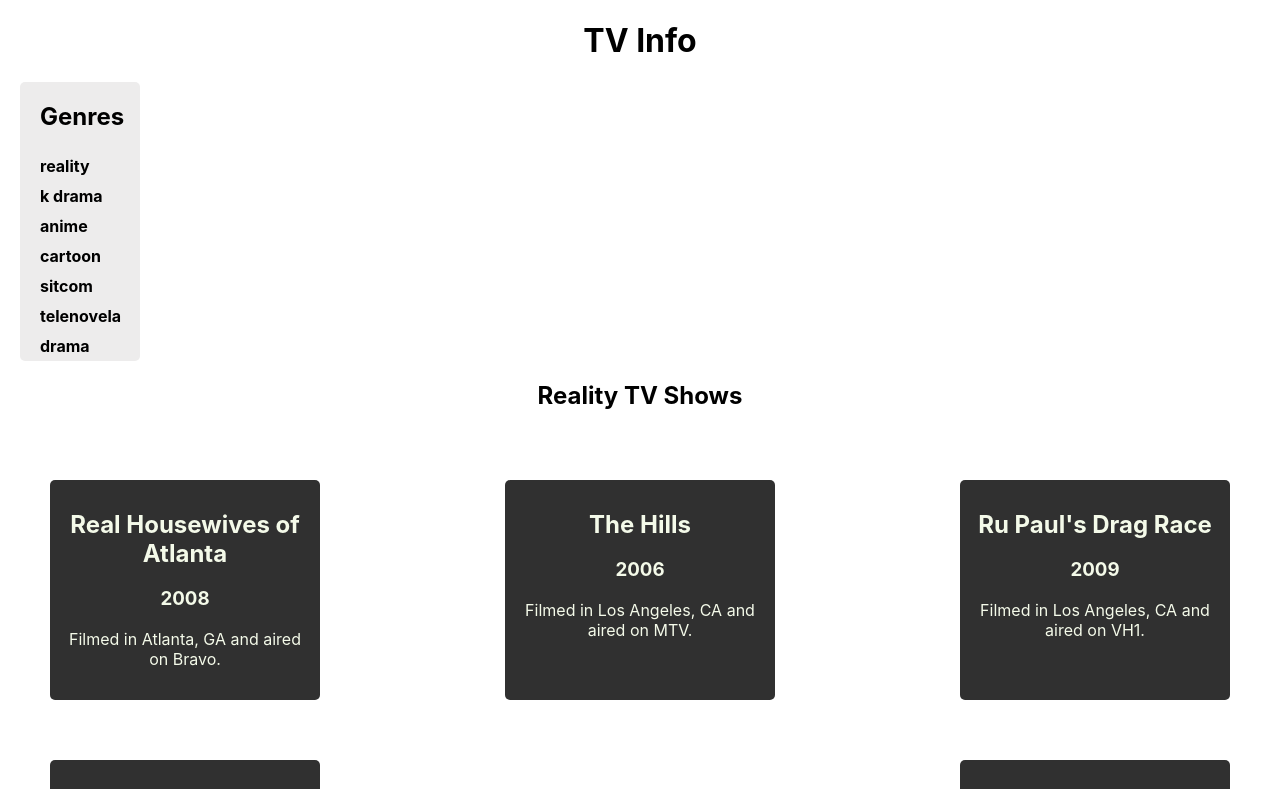
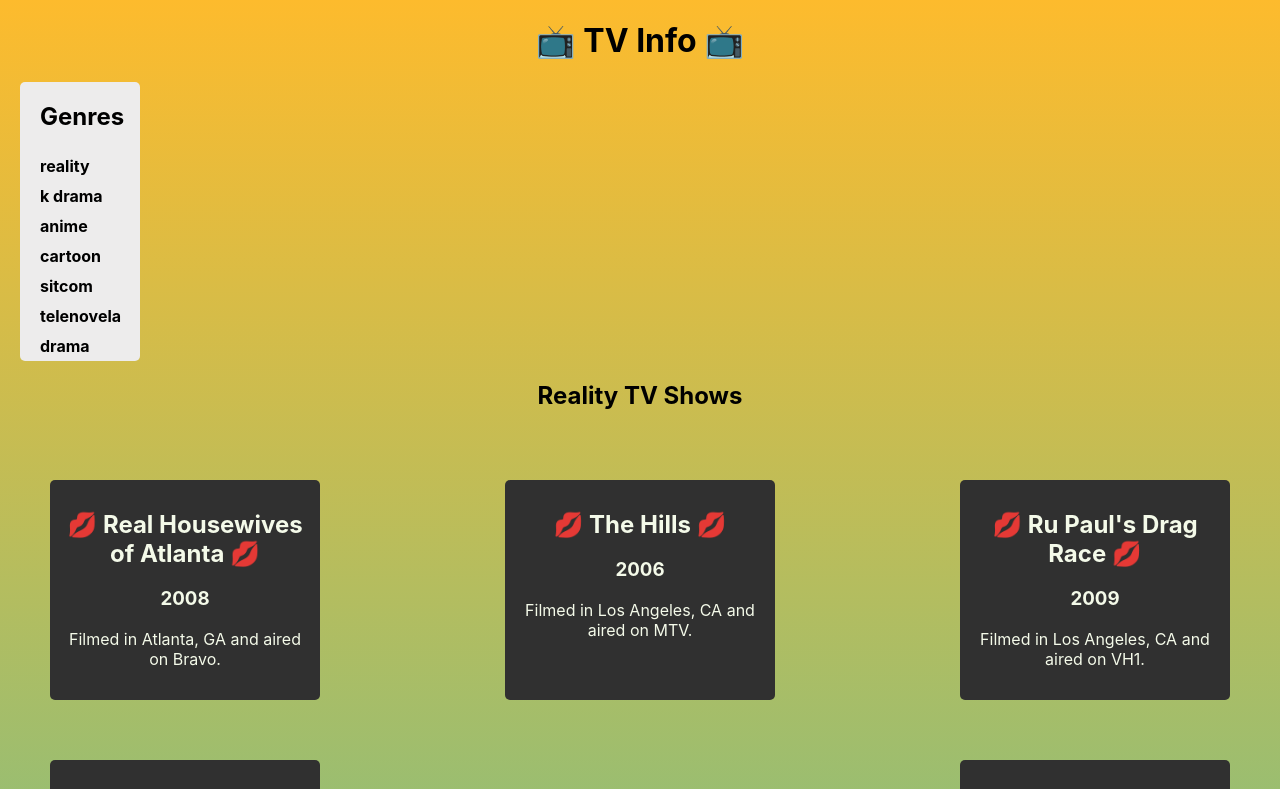
Before and after one commit to kashitamang/display-a-list-react, a React (Create React App) app: page / in a window 1280 px wide. Shown: the top 789 px of the page. Built offline with nearby package versions, Linux system fonts and the light colour scheme.

Commit message:
adds final styling

```diff
--- a/src/App.css
+++ b/src/App.css
@@ -38,3 +38,8 @@
     transform: rotate(360deg);
   }
 }
+
+body {
+  background: rgb(34,193,195);
+  background: linear-gradient(0deg, rgba(34,193,195,1) 0%, rgba(253,187,45,1) 100%);
+}
--- a/src/App.js
+++ b/src/App.js
@@ -15,7 +15,7 @@
 function App() {
   return (
     <div className="App">
-      <h1>TV Info</h1>
+      <h1>📺 TV Info 📺</h1>
       <GenresList genres={genres}/>
       <h2>Reality TV Shows</h2>
       <RealityTvShowList realityTvShows={realityTvShows}/>
--- a/src/RealityTvShowItem.js
+++ b/src/RealityTvShowItem.js
@@ -8,7 +8,7 @@
 }) {
   return (
     <div className="reality-tv-show-item">
-      <h2>{name}</h2>
+      <h2>💋 {name} 💋</h2>
       <h3>{pilot}</h3>
       <p>Filmed in {location} and aired on {network}.</p>
     </div>
```
